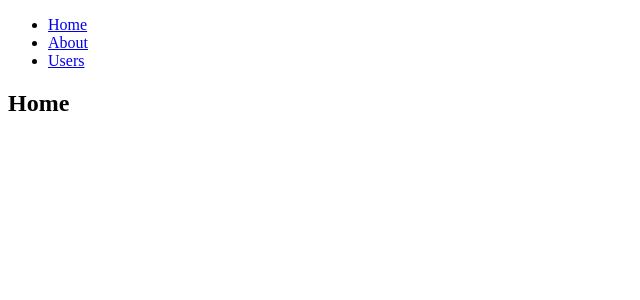
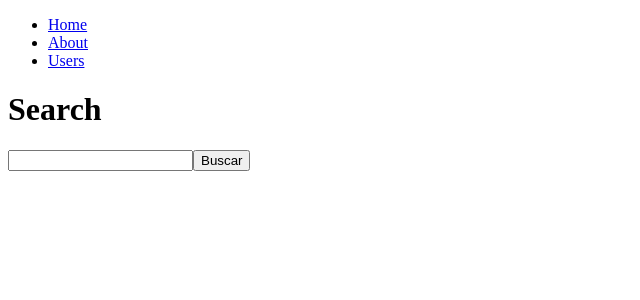
Before and after one commit to CaioLucasNS/ex-perform-react, a React (Vite) app: page / in a window 1280 px wide. Shown: the top 300 px of the page, without its empty margins (0-640 px from the left). Built offline with nearby package versions, Linux system fonts and the light colour scheme.

Commit message:
added list and search

```diff
--- a/package.json
+++ b/package.json
@@ -5,7 +5,8 @@
   "scripts": {
     "dev": "vite",
     "build": "tsc && vite build",
-    "preview": "vite preview"
+    "preview": "vite preview",
+    "server": "json-server -d 750 -w -p 3333 ./server.js"
   },
   "dependencies": {
     "react": "^18.0.0",
@@ -16,6 +17,7 @@
     "@types/react": "^18.0.0",
     "@types/react-dom": "^18.0.0",
     "@vitejs/plugin-react": "^1.3.0",
+    "json-server": "^0.17.0",
     "typescript": "^4.6.3",
     "vite": "^2.9.9"
   }
--- /dev/null
+++ b/src/components/ProductItem.tsx
@@ -0,0 +1,15 @@
+interface ProductItemProps {
+  product: {
+    id: number;
+    price: number;
+    title: string;
+  };
+}
+
+export function ProductItem({ product }: ProductItemProps) {
+  return (
+    <div>
+      {product.title} - <strong>{product.price}</strong>
+    </div>
+  );
+}
--- /dev/null
+++ b/src/components/SearchResults.tsx
@@ -0,0 +1,19 @@
+import { ProductItem } from "./ProductItem";
+
+interface SearchResultsProps {
+  results: Array<{
+    id: number;
+    price: number;
+    title: string;
+  }>;
+}
+
+export function SearchResults({ results }: SearchResultsProps) {
+  return (
+    <div>
+      {results.map((product) => (
+        <ProductItem key={product.id} product={product} />
+      ))}
+    </div>
+  );
+}
--- a/src/pages/Home.tsx
+++ b/src/pages/Home.tsx
@@ -1,7 +1,39 @@
+import { FormEvent, useState } from "react";
+import { SearchResults } from "../components/SearchResults";
+
 export function Home() {
+  const [search, setSearch] = useState("");
+  const [results, setResults] = useState([]);
+
+  async function handleSearch(event: FormEvent) {
+    event.preventDefault();
+
+    if (!search.trim()) {
+      // case search is empty and disregarding empy characters
+      // return - stop the execution
+      return;
+    }
+
+    const response = await fetch(`http://localhost:3333/products?q=${search}`);
+    const data = await response.json();
+
+    setResults(data);
+  }
+
   return (
     <div>
-      <h2>Home</h2>
+      <h1>Search</h1>
+
+      <form onSubmit={handleSearch}>
+        <input
+          type="text"
+          value={search}
+          onChange={(e) => setSearch(e.target.value)}
+        />
+        <button type="submit">Buscar</button>
+      </form>
+
+      <SearchResults results={results} />
     </div>
   );
 }
```
Also changed, not shown: server.js (added, +15 -0 lines), 1 other file (tests, documents, lock files or other folders).
